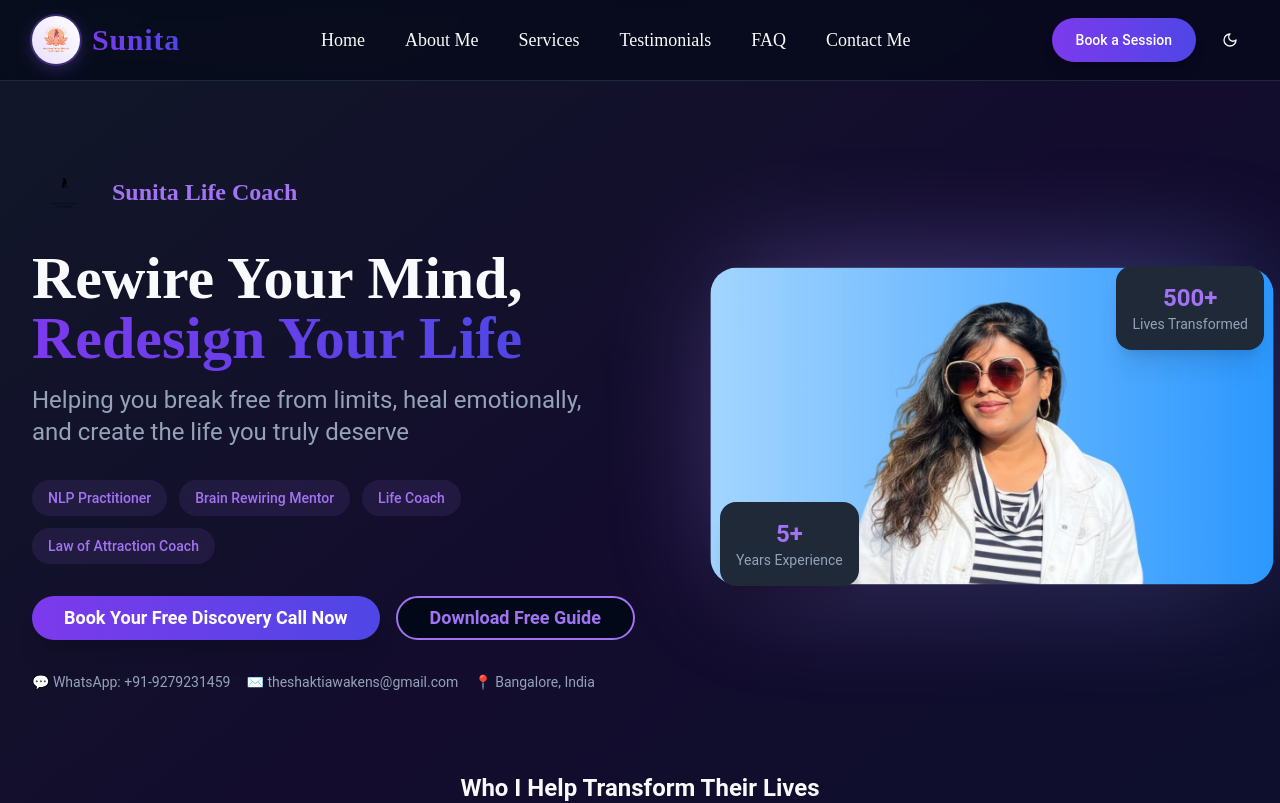
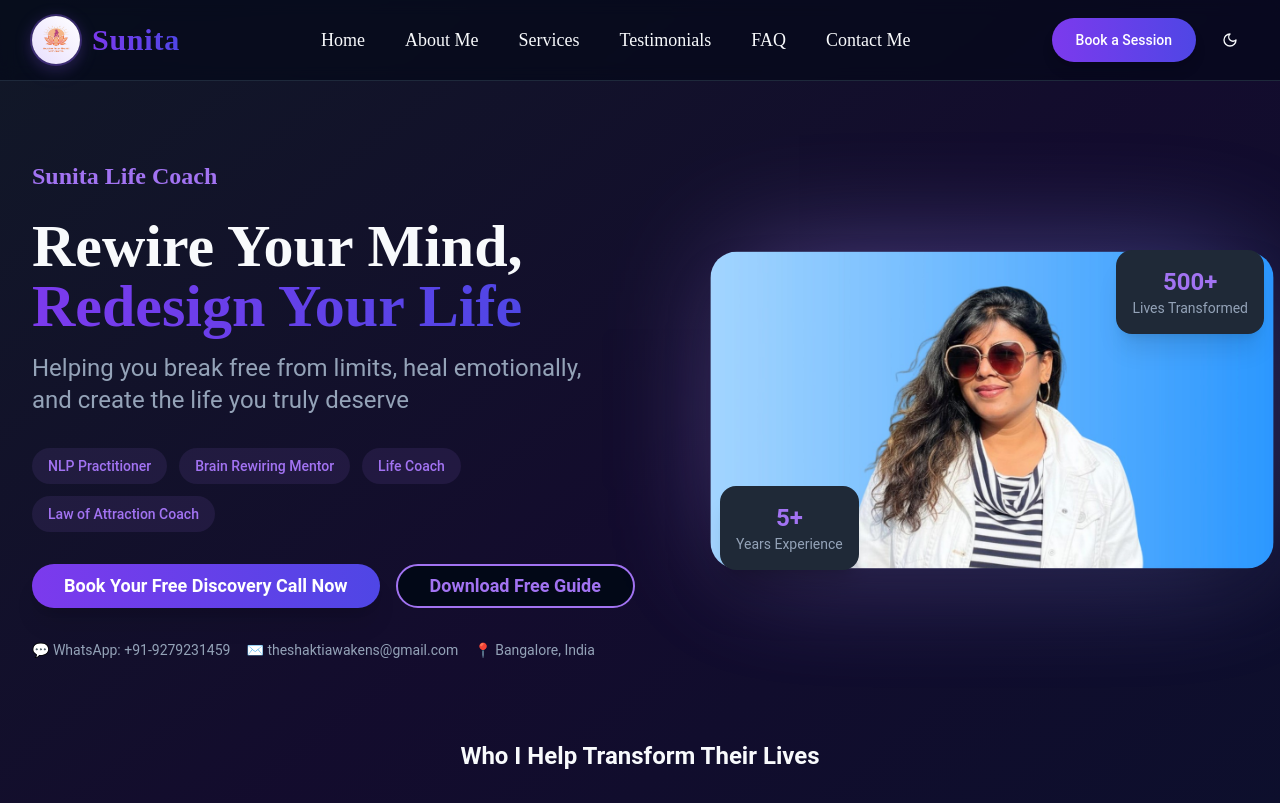
Before and after one commit to Krittika-Tiwari/LifeCoach-master, a React (Create React App) app: page / in a window 1280 px wide. Shown: the top 803 px of the page. Built offline with nearby package versions, Linux system fonts and the light colour scheme.

Commit message:
logo removal and set default theme to light

```diff
--- a/src/components/Hero.jsx
+++ b/src/components/Hero.jsx
@@ -11,11 +11,7 @@ const Hero = () => {
           <div className="text-center lg:text-left space-y-8">
             <div className="space-y-4">
               <div className="flex flex-col sm:flex-row items-center justify-center lg:justify-start mb-6">
-                <img
-                  src="/images/logo.svg"
-                  alt="Sunita Life Coach Logo"
-                  className="h-12 w-12 sm:h-16 sm:w-16 mb-2 sm:mb-0 sm:mr-4"
-                />
+
                 <div className="text-xl sm:text-2xl font-bold text-primary font-lora text-center sm:text-left">Sunita Life Coach</div>
               </div>
               <h1 className="text-3xl sm:text-4xl lg:text-5xl xl:text-6xl font-bold font-lora leading-tight text-foreground text-center lg:text-left">
--- a/src/components/ThemeProvider.jsx
+++ b/src/components/ThemeProvider.jsx
@@ -7,7 +7,7 @@ const ThemeProviderContext = createContext({
 
 export function ThemeProvider({
   children,
-  defaultTheme = "dark",
+  defaultTheme = "light",
   storageKey = "vite-ui-theme",
   ...props
 }) {
```
